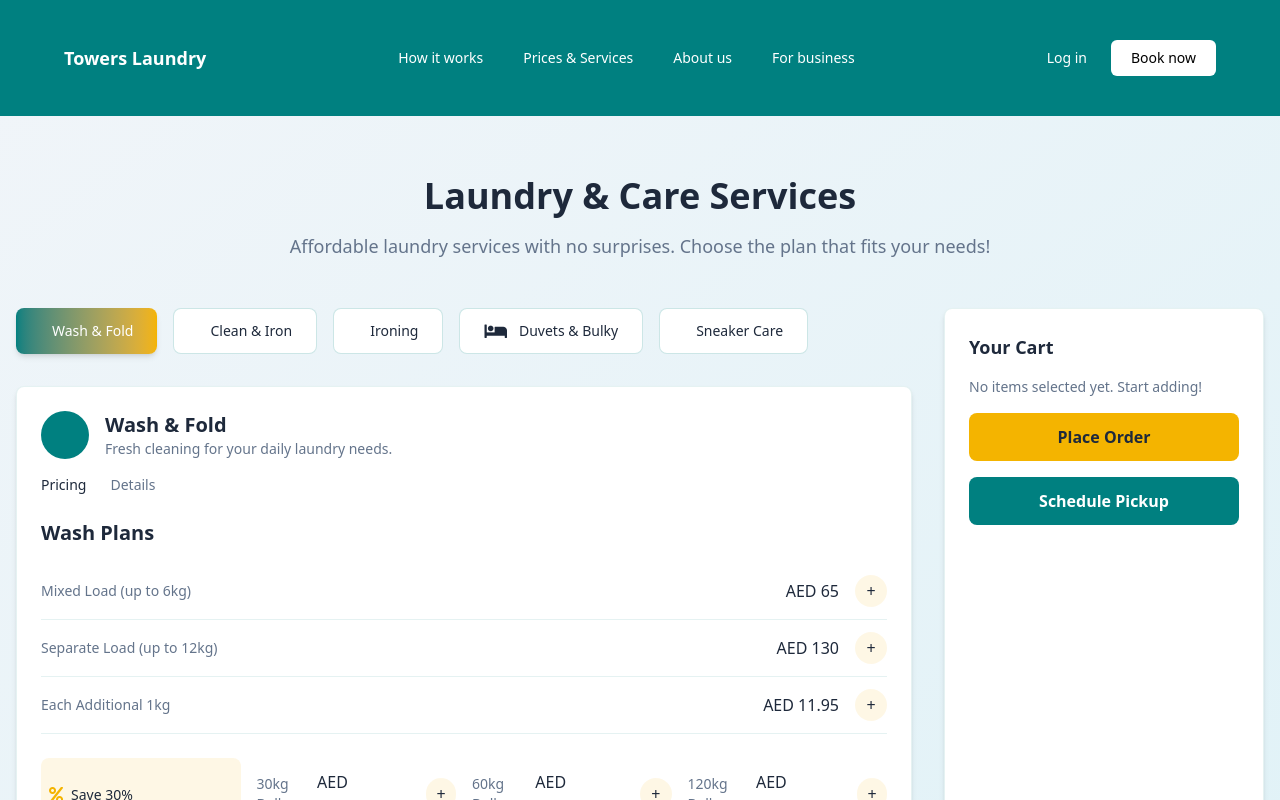
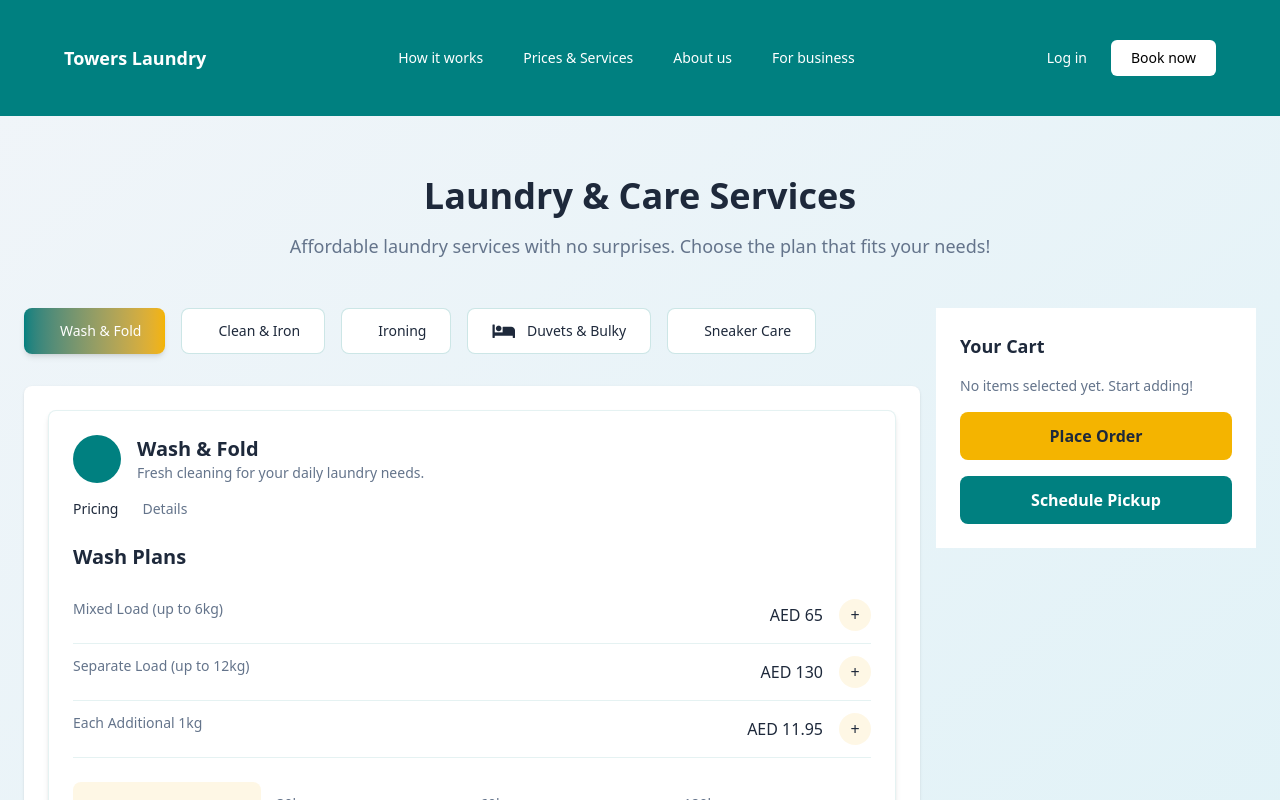
Before and after one commit to codefarman/laundry-website, a React (Vite) app: page /prices in a window 1280 px wide. Shown: the top 800 px of the page. Built offline with nearby package versions, Linux system fonts and the light colour scheme.

Commit message:
update the Prices&Service page fix soe bugs and layoutes of the page

```diff
--- a/src/Pages/Prices&Services.jsx
+++ b/src/Pages/Prices&Services.jsx
@@ -235,7 +235,7 @@
 
 const CategoryButton = ({ label, isActive, onClick, targetId }) => (
   <motion.button
-    className={`px-4 py-2 text-xs font-semibold rounded-full transition-all duration-300 ${
+    className={`px-2 py-1 text-xs font-semibold rounded-full transition-all duration-300 mr-1 ${
       isActive
         ? 'bg-[#1E293B] text-white'
         : 'bg-[#F1F5F9] text-[#1E293B] border border-[#008080]/20 hover:bg-[#F4B400]/10'
@@ -253,8 +253,8 @@
 );
 
 const PriceItem = ({ title, price, note, onAdd }) => (
-  <div className="flex justify-between items-center py-3 border-b border-[#008080]/10">
-    <span className="text-sm text-[#64748B]">{title}</span>
+  <div className="flex justify-between items-center py-3 border-b border-[#008080]/10 sm:flex-row flex-col items-start">
+    <span className="text-sm text-[#64748B] mb-2 sm:mb-0">{title}</span>
     <div className="flex items-center gap-4">
       <span className="text-base font-medium text-[#1E293B]">{price}</span>
       <motion.button
@@ -267,7 +267,7 @@
         +
       </motion.button>
     </div>
-    {note && <span className="text-xs text-[#64748B] ml-2">{note}</span>}
+    {note && <span className="text-xs text-[#64748B] mt-1 sm:ml-2">{note}</span>}
   </div>
 );
 
@@ -287,12 +287,12 @@
   </div>
 );
 
-const Sidebar = ({ cart, onPlaceOrder, onSchedulePickup }) => (
+const Sidebar = ({ cart, onPlaceOrder, onSchedulePickup, isOpen, onClose, onRemoveItem }) => (
   <motion.div
-    initial={{ opacity: 0, x: 20 }}
-    animate={{ opacity: 1, x: 0 }}
-    transition={{ duration: 0.6 }}
-    className="w-full max-w-xs p-6 bg-white rounded-lg shadow-md border border-[#008080]/10"
+    initial={{ x: '100%' }}
+    animate={{ x: isOpen ? 0 : '100%' }}
+    transition={{ duration: 0.3 }}
+    className="fixed top-0 right-0 w-80 bg-white p-6 rounded-l-2xl shadow-lg border-l border-[#008080]/10 z-50 h-screen sm:static sm:max-w-sm sm:w-full sm:p-6 sm:bg-white sm:rounded-none sm:shadow-none sm:border-0 sm:h-auto sm:mt-0 sm:ml-auto"
   >
     <h3 className="text-lg font-semibold text-[#1E293B] mb-4">Your Cart</h3>
     {cart.length === 0 ? (
@@ -302,7 +302,18 @@
         {cart.map((item, index) => (
           <div key={index} className="flex justify-between items-center py-2 text-sm">
             <span className="text-[#1E293B]">{item.title}</span>
-            <span className="text-[#64748B]">{item.price}</span>
+            <div className="flex items-center gap-2">
+              <span className="text-[#64748B]">{item.price}</span>
+              <motion.button
+                className="w-6 h-6 text-[#64748B] hover:text-[#1E293B] transition-colors"
+                whileHover={{ scale: 1.1 }}
+                whileTap={{ scale: 0.9 }}
+                onClick={() => onRemoveItem(index)}
+                aria-label={`Remove ${item.title}`}
+              >
+                &times;
+              </motion.button>
+            </div>
           </div>
         ))}
         <p className="text-sm text-[#64748B] mt-2">Total: AED {cart.reduce((sum, item) => sum + parseFloat(item.price.replace('AED ', '')), 0).toFixed(2)}</p>
@@ -324,25 +335,42 @@
     >
       Schedule Pickup
     </motion.button>
+    {isOpen && (
+      <motion.button
+        className="absolute top-2 right-2 text-[#64748B] text-xl sm:hidden"
+        onClick={onClose}
+        whileHover={{ scale: 1.1 }}
+        whileTap={{ scale: 0.9 }}
+      >
+        &times;
+      </motion.button>
+    )}
   </motion.div>
 );
 
 const LaundryServices = () => {
   const [activeTab, setActiveTab] = useState('Wash & Fold');
   const [cart, setCart] = useState([]);
+  const [sidebarOpen, setSidebarOpen] = useState(false);
 
   const handleAddToCart = (title, price) => {
     setCart([...cart, { title, price }]);
   };
 
+  const handleRemoveFromCart = (index) => {
+    setCart(cart.filter((_, i) => i !== index));
+  };
+
   const handlePlaceOrder = () => {
     alert(`Order placed with ${cart.length} items! Total: AED ${cart.reduce((sum, item) => sum + parseFloat(item.price.replace('AED ', '')), 0).toFixed(2)}`);
     setCart([]);
+    setSidebarOpen(false);
   };
 
   const handleSchedulePickup = () => {
     alert(`Pickup scheduled for ${cart.length} items! Total: AED ${cart.reduce((sum, item) => sum + parseFloat(item.price.replace('AED ', '')), 0).toFixed(2)}`);
     setCart([]);
+    setSidebarOpen(false);
   };
 
   const tabs = [
@@ -383,7 +411,7 @@
         <button className="text-[#1E293B] font-medium hover:text-[#008080]">Pricing</button>
         <button className="text-[#64748B] hover:text-[#008080]">Info</button>
       </div>
-      <div className="grid grid-cols-3 gap-2 mb-4">
+      <div className="flex overflow-x-auto gap-1 mb-6 pb-1 sm:grid sm:grid-cols-3 sm:gap-2 sm:mb-6 sm:pb-0">
         {['Shirts', 'Tops', 'Bottoms', 'Suits', 'Dresses', 'Traditional Items', 'Outerwear', 'Accessories & Homewear', 'Accessories', 'Bed Sheets', 'Duvet Covers', 'Pillow Cases & Cushion Covers', 'Bathroom Items'].map((cat) => (
           <CategoryButton key={cat} label={cat} targetId={cat.replace(/ & /g, '').replace(/ /g, '-').toLowerCase()} isActive={false} />
         ))}
@@ -503,7 +531,7 @@
         <button className="text-[#1E293B] font-medium hover:text-[#008080]">Pricing</button>
         <button className="text-[#64748B] hover:text-[#008080]">Details</button>
       </div>
-      <div className="grid grid-cols-5 gap-2 mb-6">
+      <div className="flex overflow-x-auto gap-1 mb-6 pb-1 sm:grid sm:grid-cols-5 sm:gap-2 sm:mb-6 sm:pb-0">
         {['Shirts', 'Tops', 'Bottoms', 'Dresses', 'Traditional Items', 'Outerwear', 'Bed Sheets', 'Duvet Covers', 'Pillow Cases & Cushion Covers', 'Others'].map((cat) => (
           <CategoryButton key={cat} label={cat} targetId={cat.replace(/ & /g, '').replace(/ /g, '-').toLowerCase()} isActive={false} />
         ))}
@@ -569,7 +597,7 @@
 
   const duvetsContent = (
     <ServiceCard icon="fas fa-bed" title="Duvets & Bulky" description="Care for larger household items.">
-      <div className="grid grid-cols-3 gap-2 mb-6">
+      <div className="flex overflow-x-auto gap-1 mb-6 pb-1 sm:grid sm:grid-cols-3 sm:gap-2 sm:mb-6 sm:pb-0">
         {['Feather Duvets', 'Synthetic Duvets', 'Blankets & Bedspeads', 'Pillows', 'Mattress Protectors', 'Curtains'].map((cat) => (
           <CategoryButton key={cat} label={cat} targetId={cat.replace(/ & /g, '').replace(/ /g, '-').toLowerCase()} isActive={false} />
         ))}
@@ -635,13 +663,15 @@
   return (
     <div className="min-h-screen bg-gradient-to-br from-[#F1F5F9] to-[#E0F2F7] font-sans pt-24">
       <Navbar />
-      <div className="max-w-7xl mx-auto px-4 py-20">
+      <div className="max-w-7xl mx-auto px-4 sm:px-6 py-20">
         <div className="text-center mb-12">
           <h1 className="text-4xl font-bold text-[#1E293B] mb-4">Laundry & Care Services</h1>
           <p className="text-lg text-[#64748B] mb-6">Affordable laundry services with no surprises. Choose the plan that fits your needs!</p>
+        </div>
 
-        </div>
-        <div className="flex flex-col lg:flex-row gap-8">
+        {/* Service section */}
+        <div className="flex flex-col sm:flex-row gap-4">
+          {/* Left: Tab buttons and content */}
           <div className="flex-1">
             <div className="flex flex-wrap gap-4 mb-8">
               {tabs.map((tab) => (
@@ -654,10 +684,45 @@
                 />
               ))}
             </div>
-            {contentMap[activeTab]}
+            <div className="bg-white shadow rounded-lg p-6">
+              {contentMap[activeTab]}
+            </div>
           </div>
-          <Sidebar cart={cart} onPlaceOrder={handlePlaceOrder} onSchedulePickup={handleSchedulePickup} />
+
+          {/* Right: Cart Sidebar (desktop only) */}
+          <div className="hidden sm:block w-80">
+            <Sidebar
+              cart={cart}
+              onPlaceOrder={handlePlaceOrder}
+              onSchedulePickup={handleSchedulePickup}
+              isOpen={true}
+              onClose={() => {}}
+              onRemoveItem={handleRemoveFromCart}
+            />
+          </div>
         </div>
+      </div>
+
+      {/* Mobile cart button */}
+      <motion.button
+        className="fixed bottom-4 right-4 bg-[#008080] text-white w-12 h-12 rounded-full flex items-center justify-center text-xl hover:bg-[#008080]/90 transition-colors sm:hidden z-50"
+        whileHover={{ scale: 1.1 }}
+        whileTap={{ scale: 0.9 }}
+        onClick={() => setSidebarOpen(!sidebarOpen)}
+      >
+        <i className="fas fa-shopping-cart"></i>
+      </motion.button>
+
+      {/* Mobile sidebar */}
+      <div className="sm:hidden">
+        <Sidebar
+          cart={cart}
+          onPlaceOrder={handlePlaceOrder}
+          onSchedulePickup={handleSchedulePickup}
+          isOpen={sidebarOpen}
+          onClose={() => setSidebarOpen(false)}
+          onRemoveItem={handleRemoveFromCart}
+        />
       </div>
     </div>
   );
```
